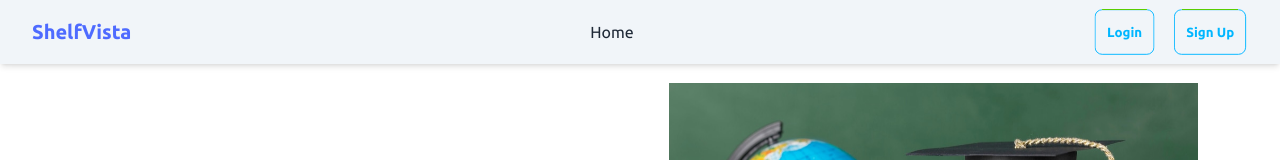
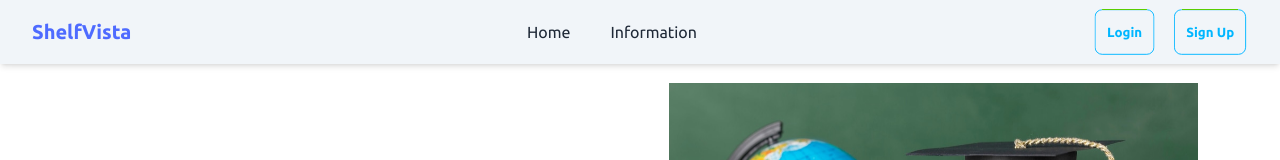
Before and after one commit to TondraMou/ShelfVista-client, a React (Vite) app: page / in a window 1280 px wide. Shown: the top 160 px of the page. Built offline with nearby package versions, Linux system fonts and the light colour scheme; no server answers.

Commit message:
added Information Route

```diff
--- a/src/components/Navbar.jsx
+++ b/src/components/Navbar.jsx
@@ -22,6 +22,9 @@ const Navbar = () => {
     <>
       <NavLink to="/" className="hover:text-blue-500 px-3 py-2 block">
         Home
+      </NavLink>
+      <NavLink to="/information" className="hover:text-blue-500 px-3 py-2 block">
+        Information
       </NavLink>
       {user && (
         <>
```
